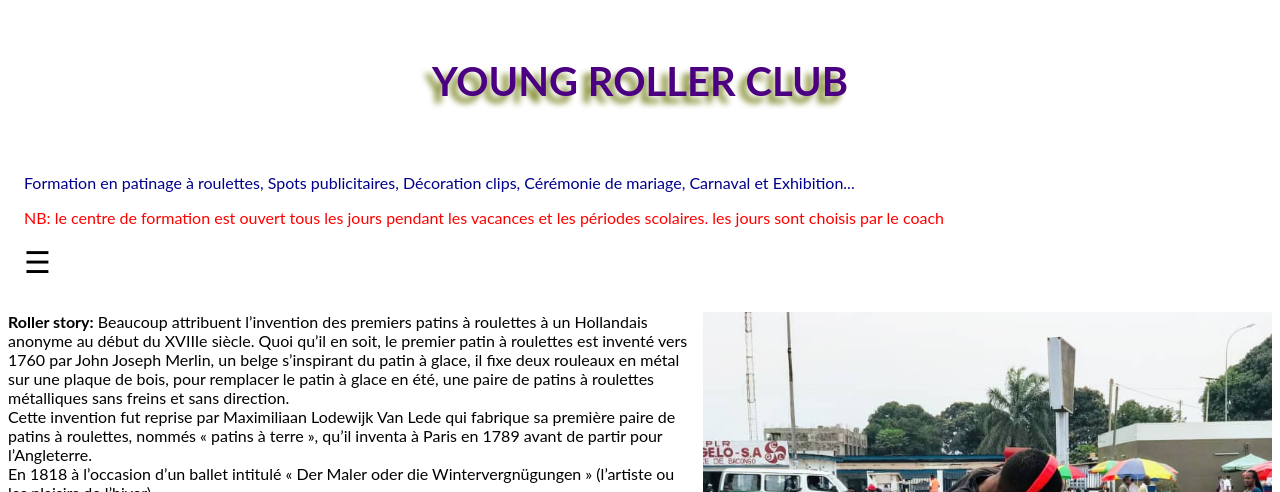
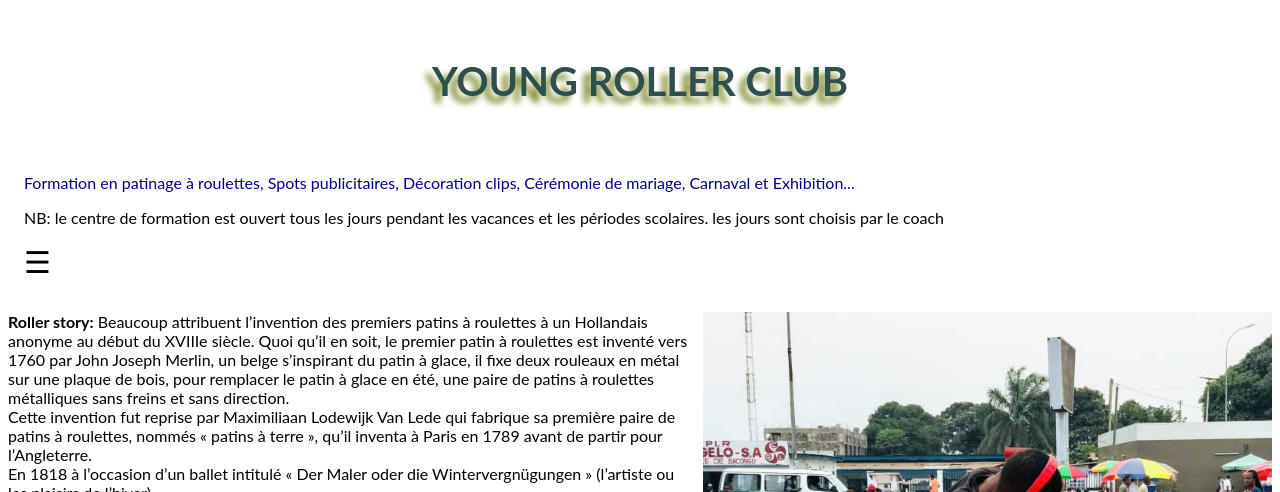
Before and after one commit to youngrollerclub/youngrollerclub.github.io, a plain HTML site: page index.html in a window 1280 px wide. Shown: the top 492 px of the page. Drawn offline with Linux system fonts and the light colour scheme.

Commit message:
Update style.css

```diff
--- a/src/style.css
+++ b/src/style.css
@@ -54,13 +54,13 @@ h1 {
 text-align: center;
 font-size: 40px;
 font-weight: bold;
-/* color: #2F4F4F; */
-color: #4B0082;
+color: #2F4F4F;
+/* color: #4B0082; */
 text-shadow: -7px 7px 6px #7b8423;
 }
 
 #para1 { color: darkblue; }
-#para2 { color: red; }
+/*  #para2 { color: red; }  */
 #text_pic { float: right; width: 45%; height: 600px 600px; margin-left: 15px; }
 #respons_pic { max-width: 100%; height: auto; }
 
```
